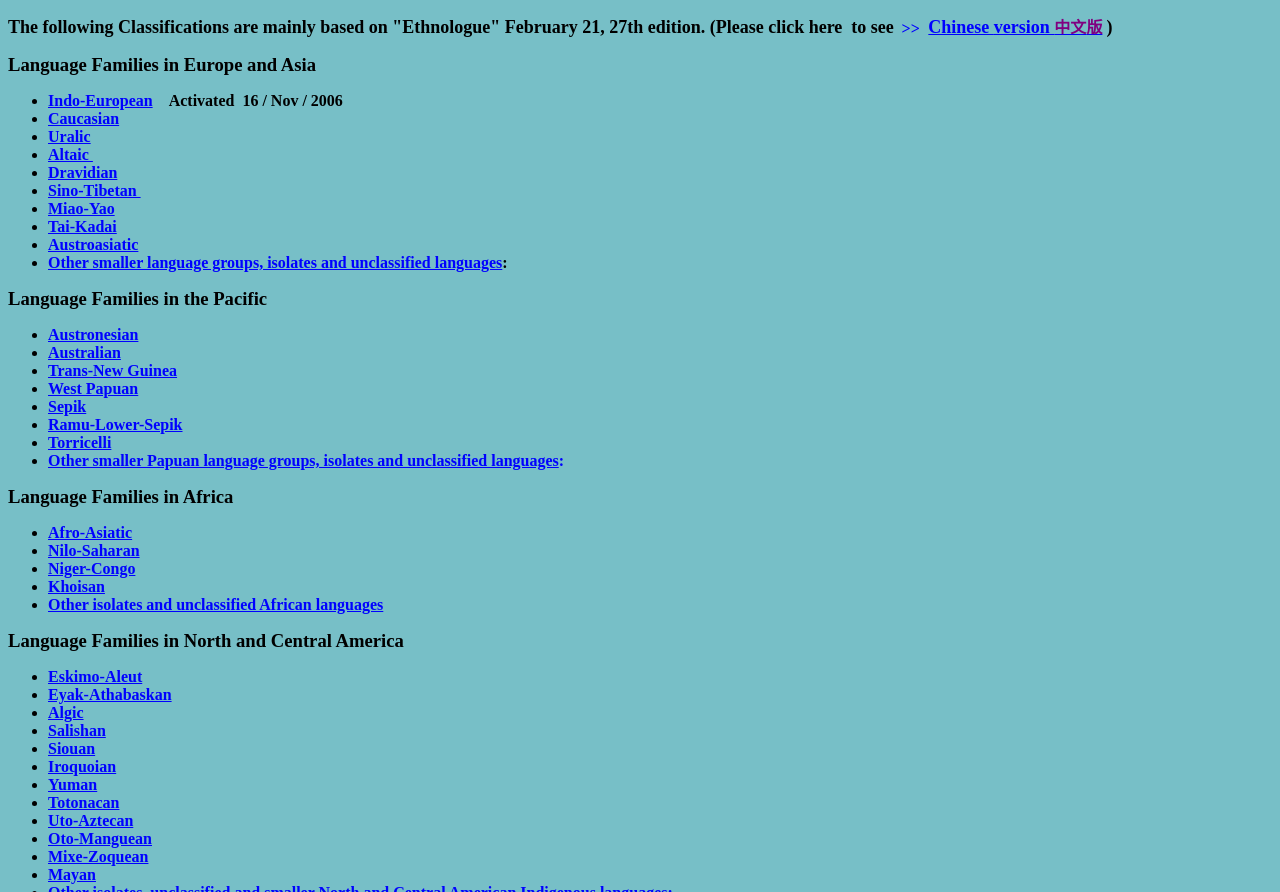
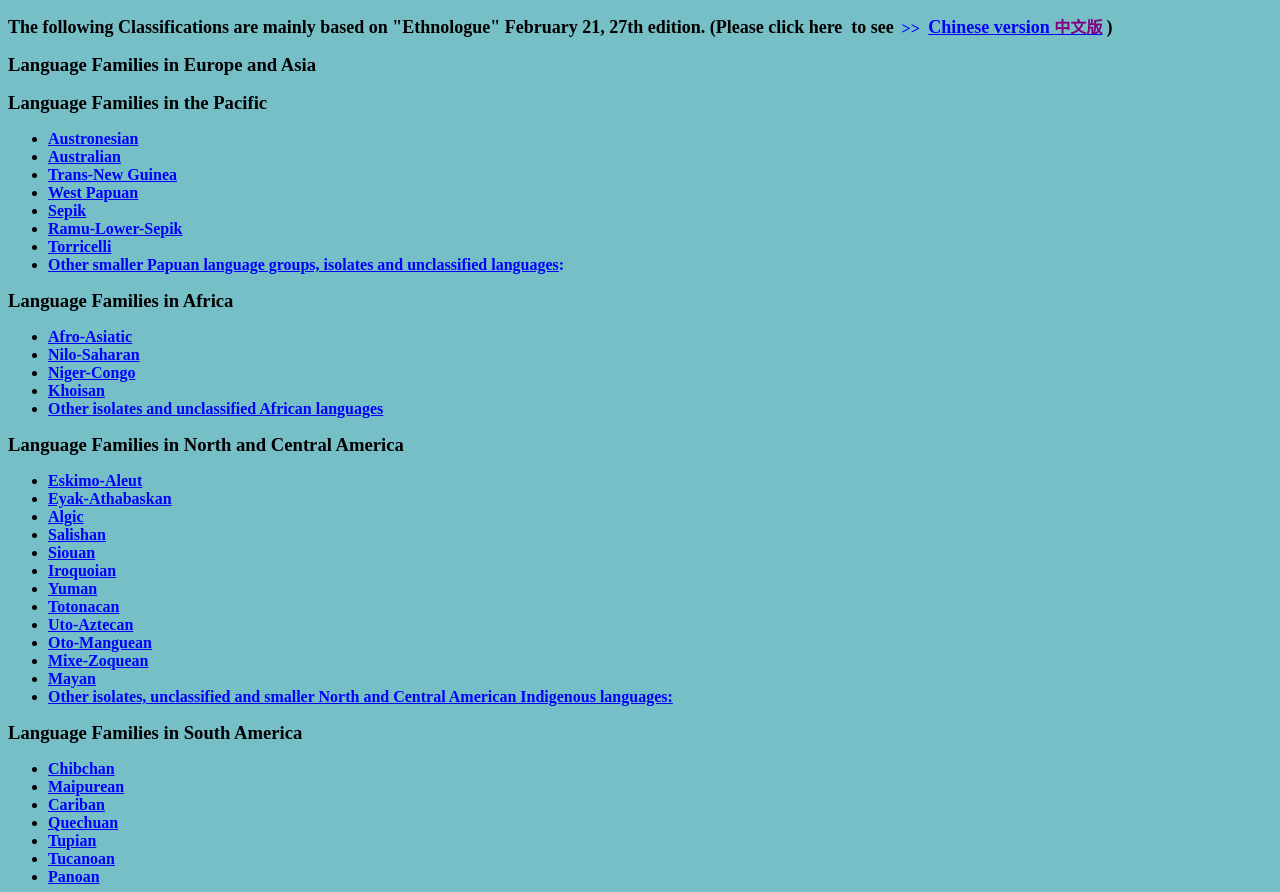
Before and after one commit to numling/Numeral-Systems-of-the-World-s-Languages, a plain HTML site: page index.html in a window 1280 px wide. Shown: the part 856-1748 px from the top of the page. Drawn offline with Linux system fonts and the light colour scheme.

Commit message:
Update index.html

```diff
--- a/index.html
+++ b/index.html
@@ -133,39 +133,6 @@ direction="clockwise" property="style.color" to="red"
 from="blue"></an:color><b><FONT face="Times New Roman" style="font-size: 14pt">Language Families in Europe and
 Asia</FONT></b></an:actor><b><font face="Times New Roman" style="font-size: 14pt"> </font>
 </b>
-<ul>
-	<LI><font face="Times New Roman"><FONT size=3><STRONG>
-	<a href="Indoeuro.html">Indo-European</a>&nbsp;&nbsp;
-  </STRONG></FONT><b><font color="#FFFF00">&nbsp;</font>Activated&nbsp; 16 /
-	<span lang="zh-tw">N</span><span lang="en-us">ov </span>/ 2006</b></font>
-	<LI><FONT size=3 face="Times New Roman"><STRONG><a href="Caucasian.html">Caucasian</a> &nbsp;</STRONG></FONT><font color="#FFFF00" face="Times New Roman"><b>&nbsp;
-	</b></font>
-	<LI><font face="Times New Roman"><FONT size=3><STRONG><a href="Uralic.html">Uralic</a><a style="text-decoration: none" href="Uralic.html">
-	</a></STRONG></FONT><strong>
-	<a style="text-decoration: none" href="Uralic.html"><font color="#FFFF00">&nbsp;</font></a><font color="#FFFF00">
-	</font></strong><font color="#FFFF00">&nbsp;</font></font><LI>
-	<font face="Times New Roman"><a href="Altaic.html"><FONT size=3><STRONG>Altaic
-	</STRONG></FONT></a></font><font color="#FFFF00" face="Times New Roman"><b>&nbsp;
-	</b></font><b><font face="Times New Roman" color="#FFFF00">&nbsp;</font></b><LI>
-	<font face="Times New Roman"><FONT size=3><STRONG><a href="Dravidian.html">Dravidian</a></STRONG></FONT><strong><font color="#FFFF00">&nbsp;
-	</font></strong></font><font color="#FFFF00" face="Times New Roman"><b>&nbsp;</b></font><b><font face="Times New Roman" color="#FFFF00">
-	</font></b>
-	<LI><font face="Times New Roman"><FONT size=3><STRONG>
-	<a href="Sino-Tibetan.html">Sino-Tibetan </a></STRONG></FONT><strong>
-	<font color="#FFFF00">&nbsp; </font></strong></font>
-	<font color="#FFFF00" face="Times New Roman"><b>&nbsp;</b></font><b><font face="Times New Roman" color="#FFFF00">
-	</font></b>
-	<LI><FONT size=3 face="Times New Roman"><STRONG><a href="Miao-Yao.html">Miao-Yao</a>&nbsp;
-  	</STRONG></FONT><font color="#FFFF00" face="Times New Roman"><b>&nbsp;
-	</b></font><b><font face="Times New Roman" color="#FFFF00">&nbsp;</font></b><LI>
-	<FONT size=3 face="Times New Roman"><STRONG><a href="Tai-Kadai.html">Tai-Kadai</a>&nbsp;
-	</STRONG></FONT><b><font face="Times New Roman" color="#FFFF00">&nbsp;</font></b><LI>
-	<FONT size=3 face="Times New Roman"><STRONG><a href="AustroAsiatic.html">Austroasiatic</a>&nbsp;</STRONG></FONT><font color="#FFFF00" face="Times New Roman"><b>
-	</b></font><b><font face="Times New Roman" color="#FFFF00">&nbsp;</font></b><LI>
-	<FONT size=3><STRONG><font face="Times New Roman">
-	<a href="Euro-Asian-Others.html">Other smaller language
-  groups, isolates and unclassified languages</a>:</font></STRONG></FONT></LI>
-</ul>
 <P><an:actor t:renderMode="replace"
 t:timeline="par"><an:color t:repeatDur="indefinite" t:endHold="true" t:dur="1.5"
 direction="clockwise" property="style.color" to="red" from="blue"
```
